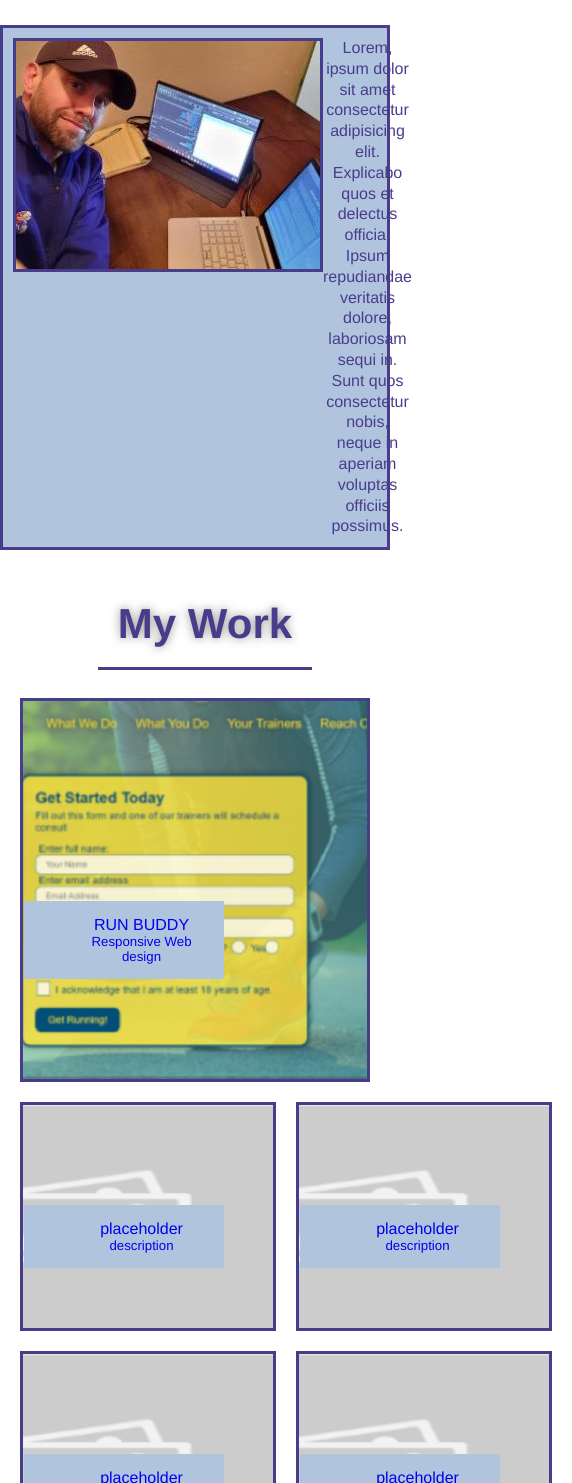
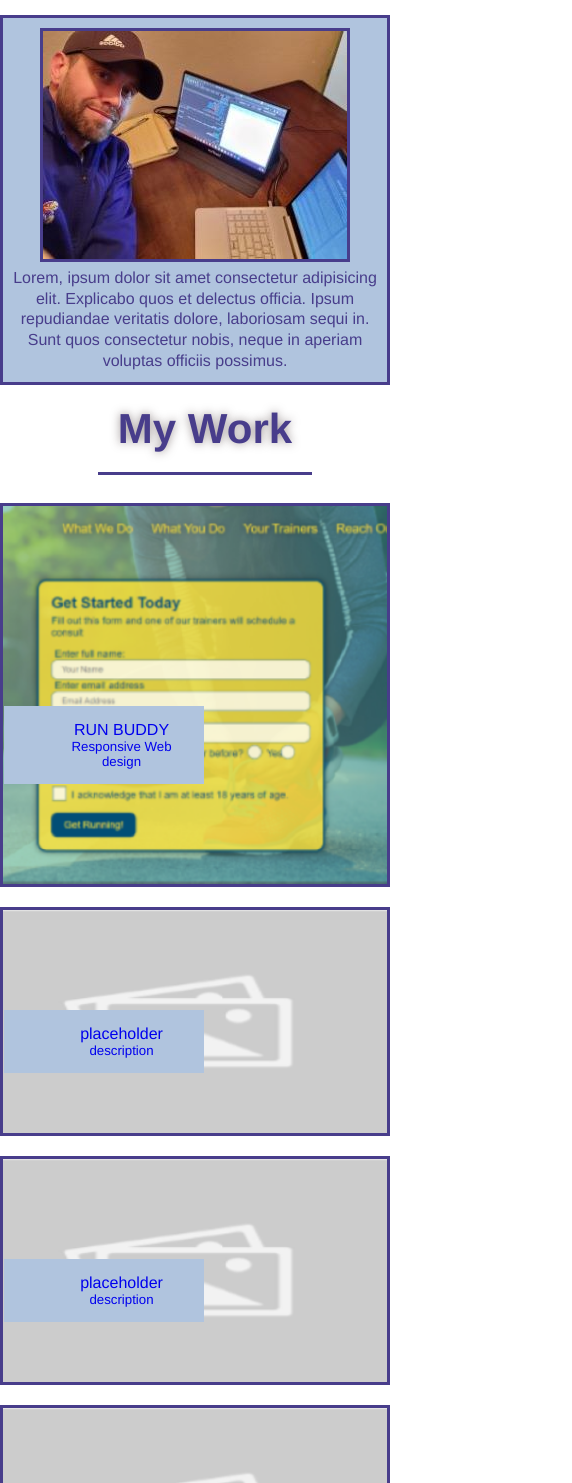
Before and after one commit to tddstuke/My-Portfolio, a plain HTML site: page index.html in a window 390 px wide. Shown: the part 517-2000 px from the top of the page, 572 px wide, since content can reach past the window. Drawn offline with Linux system fonts and the light colour scheme.

Commit message:
add 575px media query

```diff
--- a/assets/style.css
+++ b/assets/style.css
@@ -130,7 +130,7 @@ h5 {
   text-decoration: none;
 }
 
-.test {
+.large-link {
   background-image: url(images/run-buddy.jpg.png);
   padding: 200px 50px 100px 50px;
   margin: 20px 20px 20px 20px;
@@ -141,7 +141,7 @@ h5 {
   border: 3px solid #483d8b;
 }
 
-.test-2 {
+.small-link {
   background-image: url(images/placeholder.png);
   padding: 100px 0px 60px 50px;
   margin: 0px 0px 20px 20px;
@@ -252,15 +252,42 @@ a:hover,
     border-bottom: 3px solid #483d8b;
   }
 
-  .text,
   .work-links {
-    margin: 50px 0px 50px 0px;
+    margin: 50px 0px 0px 0px;
     width: 100%;
   }
 
-
-  }
-  #my-work h2 {
-    margin-top: 60px;
+  .text {
+    margin: 50px 0 20px 20px;
+    width: 95%;
   }
 }
+
+@media screen and (max-width: 575px) {
+  .work-links,
+  .double-window,
+  .text {
+    display: block;
+  }
+
+  .text,
+  .large-link {
+    width: 100%;
+    margin: 40px 0 20px 0;
+  }
+
+  .small-link {
+    width: 100%;
+    margin: 0 0 20px 0;
+  }
+
+  #contact-me ul {
+    display: flex;
+    flex-direction: column;
+  }
+
+  #contact-me ul li a {
+    font-size: 25px;
+    flex-wrap: wrap;
+  }
+}
--- a/index.html
+++ b/index.html
@@ -46,20 +46,20 @@
 
       <div class="work-links">
         <a href="https://tddstuke.github.io/run-buddy/">
-          <div class="test">
+          <div class="large-link">
             <h4>RUN BUDDY</h4>
             <h5>Responsive Web design</h5>
           </div>
         </a>
         <div class="double-window">
           <a href="/">
-            <div class="test-2">
+            <div class="small-link left-window">
               <h4>placeholder</h4>
               <h5>description</h5>
             </div>
           </a>
           <a href="/">
-            <div class="test-2 right-window">
+            <div class="small-link right-window">
               <h4>placeholder</h4>
               <h5>description</h5>
             </div>
@@ -67,13 +67,13 @@
         </div>
         <div class="double-window">
           <a href="/">
-            <div class="test-2">
+            <div class="small-link left-window">
               <h4>placeholder</h4>
               <h5>description</h5>
             </div>
           </a>
           <a href="/">
-            <div class="test-2 right-window">
+            <div class="small-link right-window">
               <h4>placeholder</h4>
               <h5>description</h5>
             </div>
```
